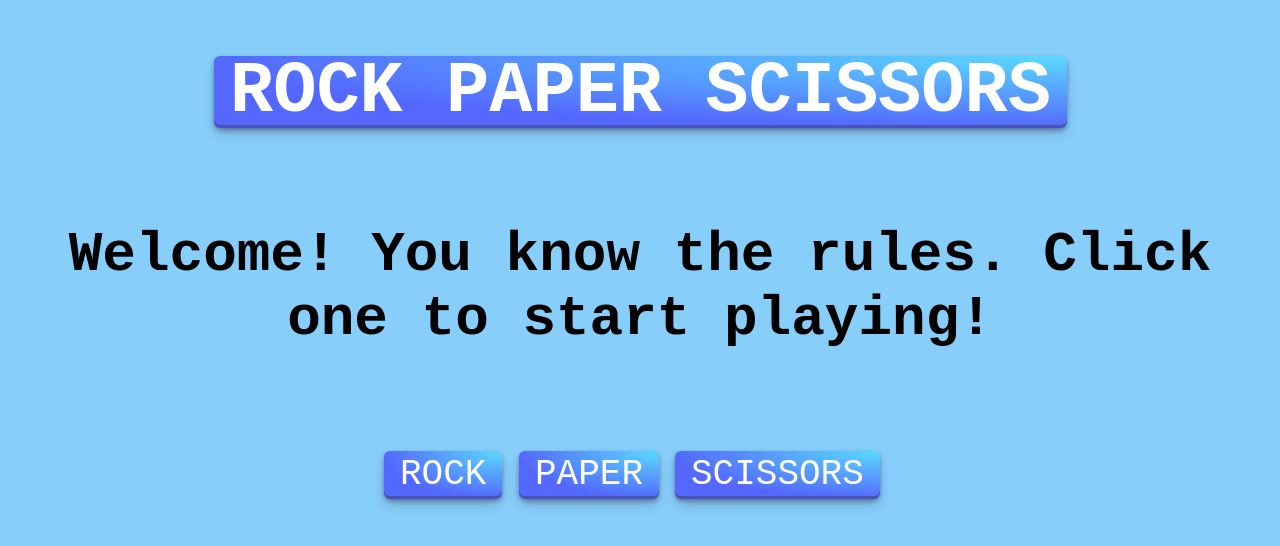
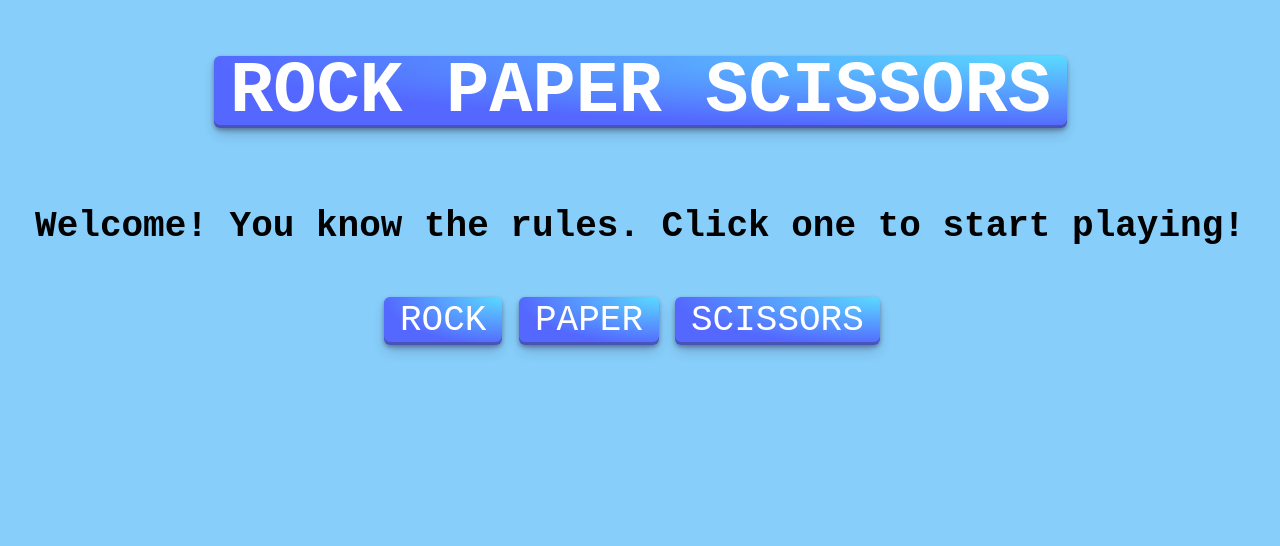
Before and after one commit to M-Szewczyk/RockPaperScissors, a plain HTML site: page index.html in a window 1280 px wide. Drawn offline with Linux system fonts and the light colour scheme.

Commit message:
change the font

```diff
--- a/styles.css
+++ b/styles.css
@@ -39,8 +39,8 @@ body {
 }
 
 .message {
-    font-size: 56px;
-    margin-bottom: 100px;
+    font-size: 36px;
+    margin-bottom: 50px;
 }
 
 
```
